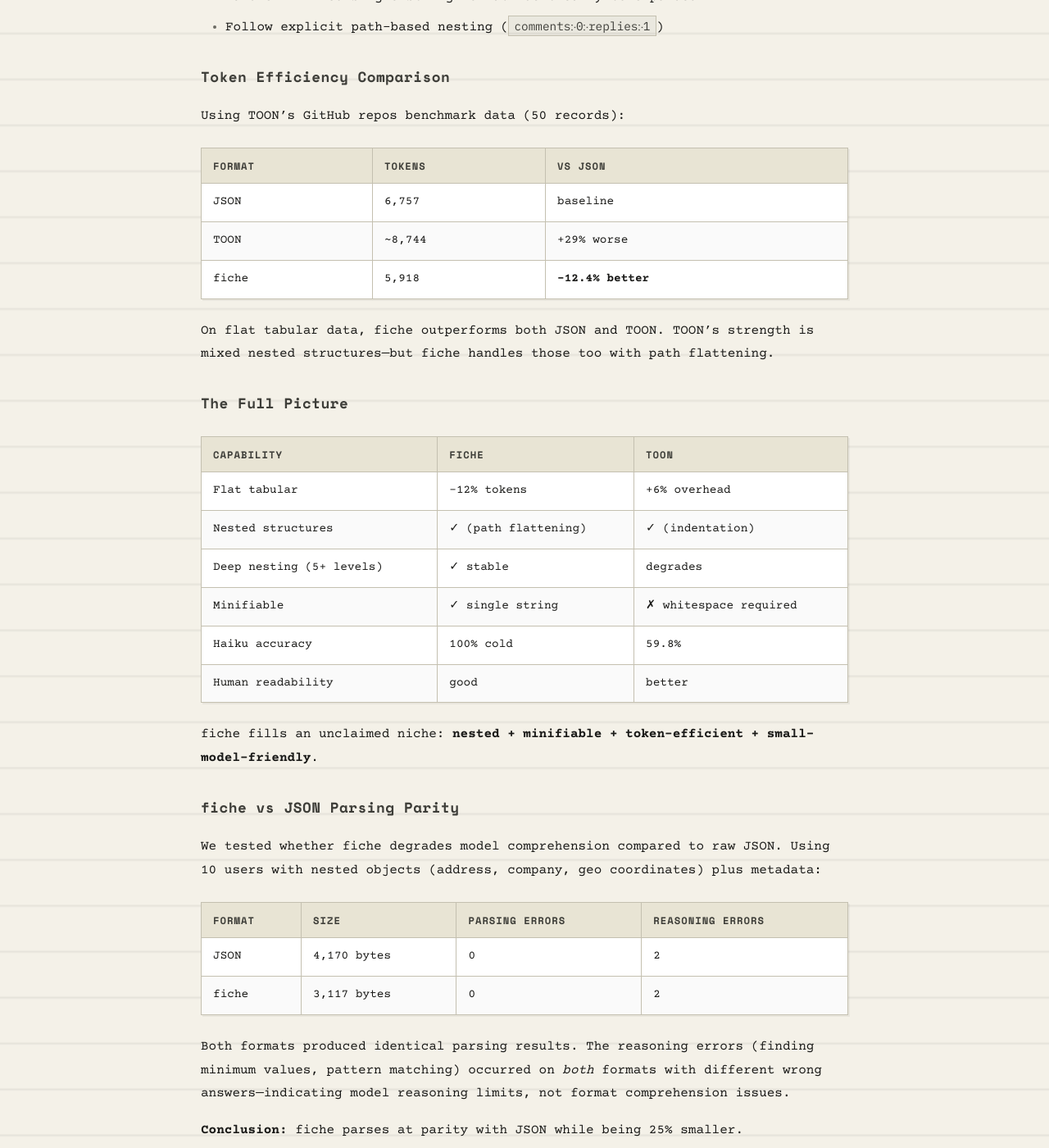
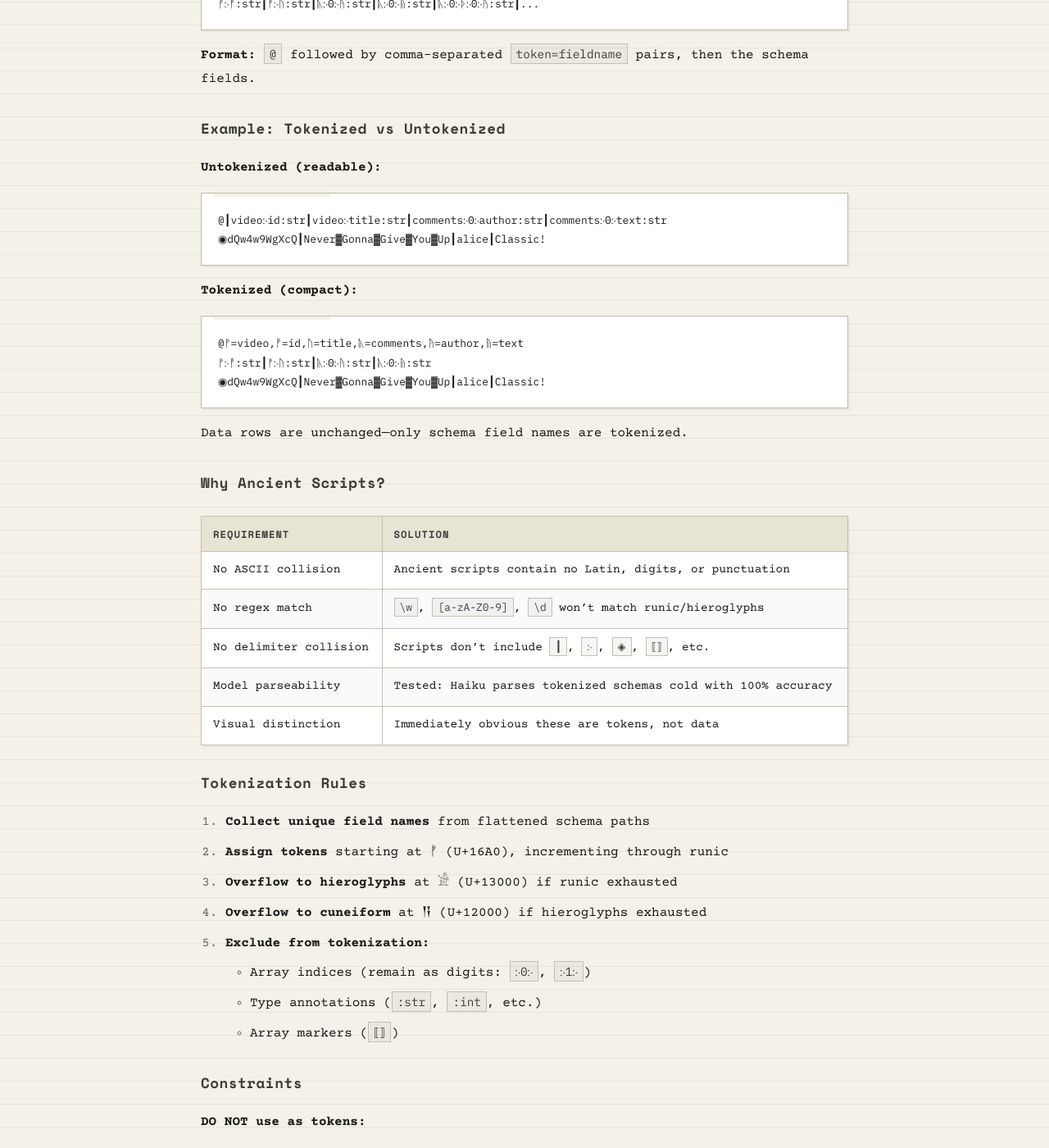
Before and after one commit to coryzibell/carrier98, a Jekyll site: the page built from docs/fiche.md, in a window 1280 px wide and 1400 px high, scrolled down 8611 px. Shown: the whole window at 82% size. Built offline with Jekyll 4.4.1, drawn with Linux system fonts in a browser that asks for light colours; some of the changed text lies outside the part shown.

Commit message:
1TYX3SY2RHFAD
𒀙𒀾𒀅𒀓𒁡𒁀𒁕𒀿𒁕𒀖𒀍𒀟𒀲𒀖𒀠𒁢𒀾𒀅𒁊𒀕𒀰𒁢𒀯𒀤𒀃𒀓𒀾𒀢𒁝𒀈𒁍𒁀𒀌𒀊𒁘𒀔𒀥𒀦𒀹𒀑𒁖𒀲𒀔𒀲𒁇𒁇𒁞𒀥𒀃𒀲𒀸𒁖𒀶𒀒𒁘𒁂𒁜𒀄𒀅𒀠𒀱𒀫𒀶𒀳𒀳𒁞𒁛𒀉𒀗𒁡𒁀𒀣𒁍𒀮𒁛𒁣𒁊𒁁𒀐𒁝𒀱𒁅𒀃𒁜𒀮𒀜𒀎𒀢𒁀𒁂𒀓𒀚𒁑

[xxh64:base32_crockford|lz4:cuneiform]

````diff
--- a/docs/fiche.md
+++ b/docs/fiche.md
@@ -14,7 +14,7 @@ title: fiche
     </div>
     <div class="meta-field">
       <span class="meta-label">Revision</span>
-      <span class="meta-value">1.4</span>
+      <span class="meta-value">1.5</span>
     </div>
     <div class="meta-field">
       <span class="meta-label">Status</span>
@@ -239,6 +239,99 @@ fiche uses two strategies for arrays:
 - Single token for each separator (Georgian comma `჻` and diamond `◈` are rare in content)
 
 > **Note:** The Georgian comma `჻` (U+10FB) was chosen for its visibility and rarity. It's distinct at a glance and almost never appears in real data.
+
+---
+
+## Field Name Tokenization
+
+For maximum compression, fiche can tokenize field names using single Unicode characters from ancient scripts. This reduces schema overhead while remaining regex-safe—no ASCII, no digits, no modern text patterns.
+
+### Token Alphabet
+
+Tokens are assigned from these Unicode ranges in order:
+
+| Priority | Script | Range | Count | Plane |
+|----------|--------|-------|-------|-------|
+| 1 | Runic | U+16A0 – U+16F8 | 89 | BMP |
+| 2 | Egyptian Hieroglyphs | U+13000 – U+1342F | 1072 | SMP |
+| 3 | Cuneiform | U+12000 – U+123FF | 1024 | SMP |
+
+**Why this order:**
+- **Runic first**: Basic Multilingual Plane (BMP) means 2-byte UTF-8, better compatibility across systems
+- **Hieroglyphs/Cuneiform overflow**: Supplementary Multilingual Plane (SMP) requires 4-byte UTF-8, used only for schemas with 90+ fields
+
+89 runic characters cover the vast majority of real-world schemas.
+
+### Token Map Syntax
+
+The schema line includes a token map in the metadata section:
+
+```
+@ᚠ=video,ᚡ=id,ᚢ=title,ᚣ=comments,ᚤ=author,ᚥ=text,ᚦ=replies
+ᚠ჻ᚡ:str┃ᚠ჻ᚢ:str┃ᚣ჻0჻ᚤ:str┃ᚣ჻0჻ᚥ:str┃ᚣ჻0჻ᚦ჻0჻ᚤ:str┃...
+```
+
+**Format:** `@` followed by comma-separated `token=fieldname` pairs, then the schema fields.
+
+### Example: Tokenized vs Untokenized
+
+**Untokenized (readable):**
+```
+@┃video჻id:str┃video჻title:str┃comments჻0჻author:str┃comments჻0჻text:str
+◉dQw4w9WgXcQ┃Never▓Gonna▓Give▓You▓Up┃alice┃Classic!
+```
+
+**Tokenized (compact):**
+```
+@ᚠ=video,ᚡ=id,ᚢ=title,ᚣ=comments,ᚤ=author,ᚥ=text
+ᚠ჻ᚡ:str┃ᚠ჻ᚢ:str┃ᚣ჻0჻ᚤ:str┃ᚣ჻0჻ᚥ:str
+◉dQw4w9WgXcQ┃Never▓Gonna▓Give▓You▓Up┃alice┃Classic!
+```
+
+Data rows are unchanged—only schema field names are tokenized.
+
+### Why Ancient Scripts?
+
+| Requirement | Solution |
+|-------------|----------|
+| No ASCII collision | Ancient scripts contain no Latin, digits, or punctuation |
+| No regex match | `\w`, `[a-zA-Z0-9]`, `\d` won't match runic/hieroglyphs |
+| No delimiter collision | Scripts don't include `┃`, `჻`, `◈`, `⟦⟧`, etc. |
+| Model parseability | Tested: Haiku parses tokenized schemas cold with 100% accuracy |
+| Visual distinction | Immediately obvious these are tokens, not data |
+
+### Tokenization Rules
+
+1. **Collect unique field names** from flattened schema paths
+2. **Assign tokens** starting at ᚠ (U+16A0), incrementing through runic
+3. **Overflow to hieroglyphs** at 𓀀 (U+13000) if runic exhausted
+4. **Overflow to cuneiform** at 𒀀 (U+12000) if hieroglyphs exhausted
+5. **Exclude from tokenization:**
+   - Array indices (remain as digits: `჻0჻`, `჻1჻`)
+   - Type annotations (`:str`, `:int`, etc.)
+   - Array markers (`⟦⟧`)
+
+### Constraints
+
+**DO NOT use as tokens:**
+- ASCII characters (0x00–0x7F)
+- Digits in any script
+- fiche delimiters (`◉`, `┃`, `჻`, `◈`, `∅`, `▓`, `⟦`, `⟧`)
+- Common Unicode punctuation
+
+**Numeric tokens break parsing.** Array indices use digits (`჻0჻`, `჻1჻`), so numeric tokens like `1=field` create ambiguity in paths like `1჻0჻2`—is `1` a token or index? Ancient scripts avoid this entirely.
+
+### Implementation Flag
+
+Tokenization is optional. Reference implementation supports:
+
+```bash
+# Tokenized (default for compact output)
+base-d fiche input.json
+
+# Untokenized (readable, debugging)
+base-d fiche --no-tokenize input.json
+```
 
 ---
 
````
